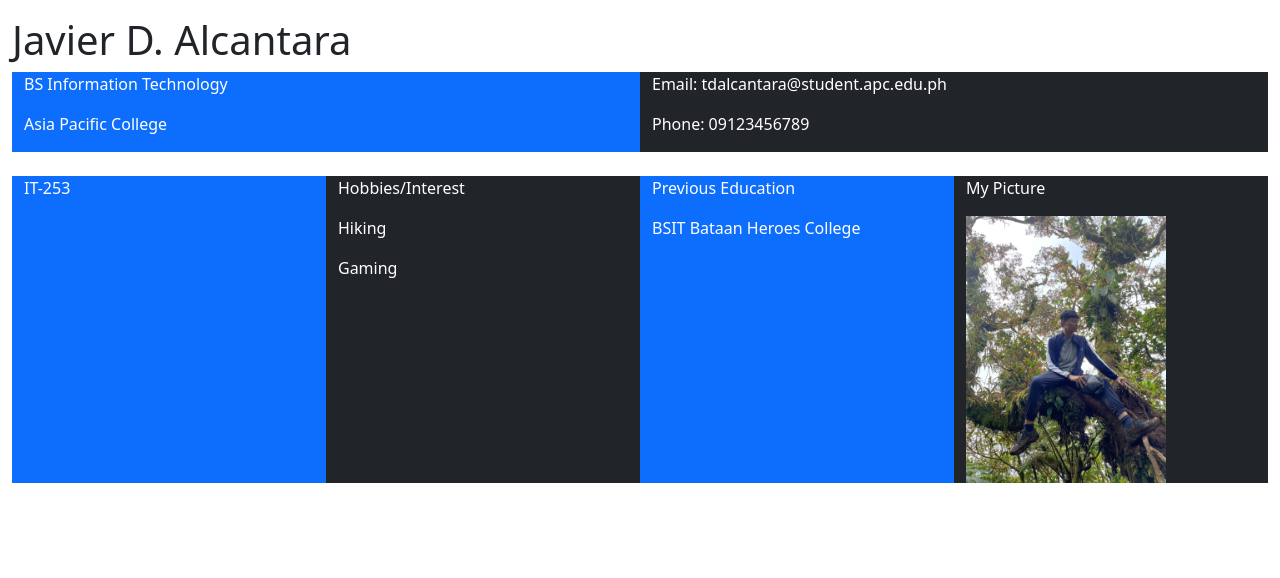
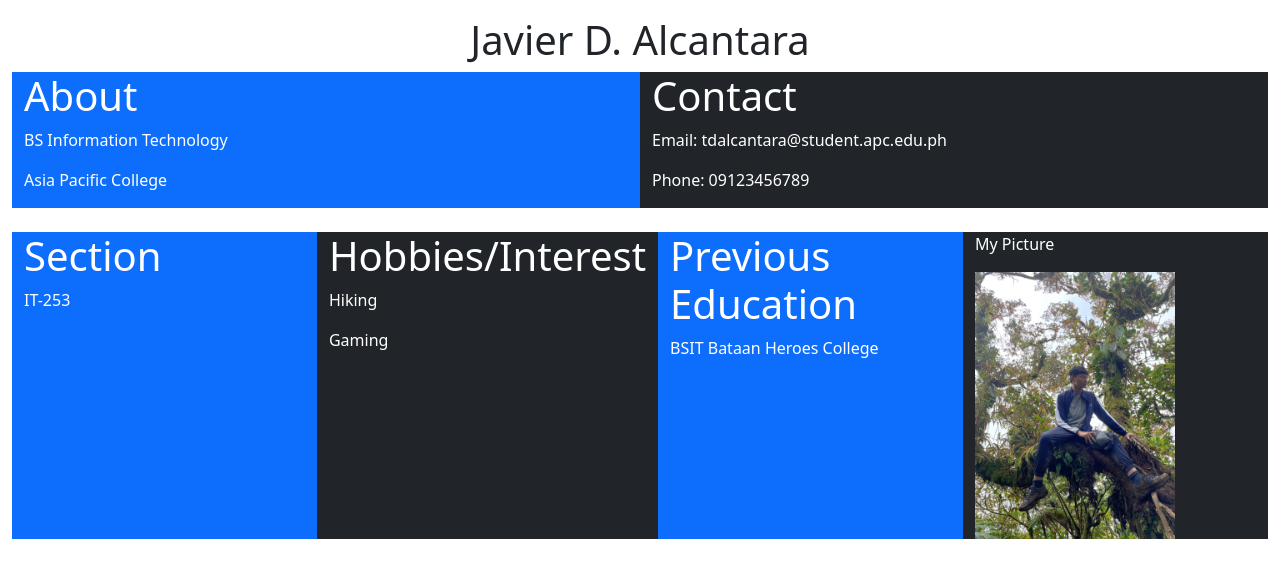
Before and after one commit to apcjalcantara/webprog-CS251_IT253-html-lessons, a plain HTML site: page home/index.html in a window 1280 px wide. Drawn offline with nearby package versions, Linux system fonts and the light colour scheme.

Commit message:
Enhance headings in index.html for clarity
Updated headings for better structure and clarity.

```diff
--- a/home/index.html
+++ b/home/index.html
@@ -10,14 +10,16 @@
 
 <body>
     <div class="container-fluid mt-3">
-      <h1>Javier D. Alcantara</h1>
+      <h1 style="text-align: center;">Javier D. Alcantara</h1>
       <div class="container-fluid">
         <div class="row">
           <div class="col-md bg-primary text-white">
+            <h1>About</h1>
             <p>BS Information Technology</p>
             <p>Asia Pacific College</p>
           </div>
           <div class="col-md bg-dark text-white">
+            <h1>Contact</h1>
             <p>Email: tdalcantara@student.apc.edu.ph</p>
             <p>Phone: 09123456789</p>
           </div>
@@ -28,15 +30,16 @@
       <div class="container-fluid">
         <div class="row">
           <div class="col-md bg-primary text-white">
+            <h1>Section</h1>
             <p>IT-253</p>
           </div>
           <div class="col-md bg-dark text-white">
-            <p>Hobbies/Interest</p>
+            <h1>Hobbies/Interest</h1>
             <p>Hiking</p>
             <p>Gaming</p>
           </div>
           <div class="col-md bg-primary text-white">
-              <p>Previous Education</p>
+              <h1>Previous Education</h1>
               <p>BSIT Bataan Heroes College</p>
           </div>
           <div class="col-md bg-dark text-white">
```
